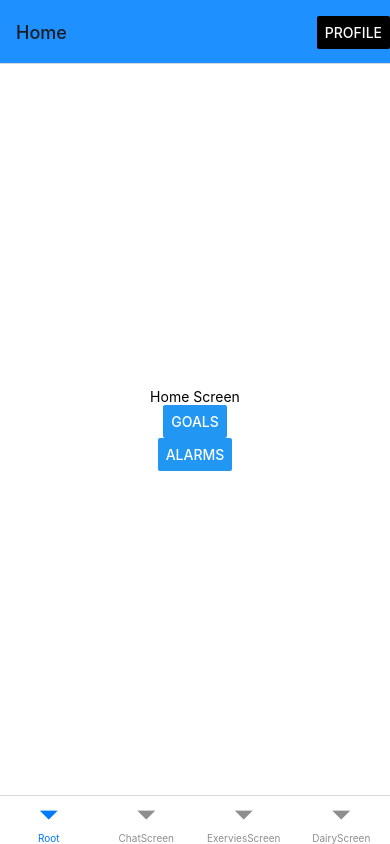
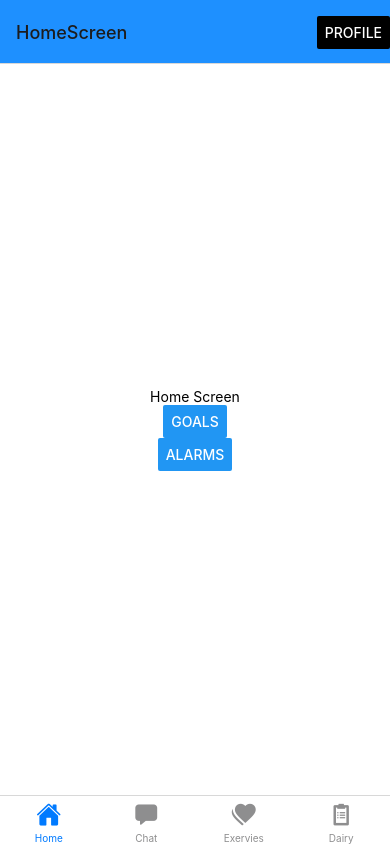
Before and after one commit to danialB06/Emotional-eaters, a React Native app: screen /Home in a window 390 px wide. Built offline with nearby package versions, Linux system fonts and the light colour scheme.

Commit message:
Icons added, minor bugs fixed

```diff
--- a/app/navigators/HomestackNavigator.js
+++ b/app/navigators/HomestackNavigator.js
@@ -27,7 +27,7 @@ const HomeStackNavigator = () => {
       ),
     }}
   >
-    <Stack.Screen name="Home" component={HomeScreen} />
+    <Stack.Screen name="HomeScreen" component={HomeScreen} />
     <Stack.Screen name="GoalsScreen" component={GoalsScreen} />
     <Stack.Screen name="NewGoalScreen" component={NewGoalScreen} />
     <Stack.Screen name="AlarmsScreen" component={AlarmsScreen} />
--- a/app/navigators/TabNavigator.js
+++ b/app/navigators/TabNavigator.js
@@ -1,6 +1,11 @@
 import React from "react";
-import { createBottomTabNavigator} from "@react-navigation/bottom-tabs";
-//navigaotrs
+import { createBottomTabNavigator } from "@react-navigation/bottom-tabs";
+import {
+  Ionicons,
+  MaterialCommunityIcons,
+  Foundation,
+} from "@expo/vector-icons";
+//navigaotr
 import HomeStackNavigator from "./HomestackNavigator";
 import DiaryStackNavigator from "./DiaryStackNavigator";
 import ExercisesStackNavigator from "./ExercisesStackNavigator";
@@ -11,15 +16,55 @@ const Tab = createBottomTabNavigator();
 const TabNavigator = () => {
   return (
     <Tab.Navigator
-        initialRouteName="Root"
+      initialRouteName="Home"
       screenOptions={{ headerShown: false, gestureEnabled: true }}
     >
-        <Tab.Screen name="Root" component={HomeStackNavigator} />
-        <Tab.Screen name="ChatScreen" component={ChatStackNavigator} />
-        <Tab.Screen name="ExerviesScreen" component={ExercisesStackNavigator} />
-        <Tab.Screen name="DairyScreen" component={DiaryStackNavigator} />
+      <Tab.Screen
+        name="Home"
+        component={HomeStackNavigator}
+        options={{
+          tabBarIcon: ({ size, color }) => (
+            <Ionicons name={"home"} color={color} size={size} />
+          ),
+        }}
+      />
+      <Tab.Screen
+        name="Chat"
+        component={ChatStackNavigator}
+        options={{
+          tabBarIcon: ({ size, color }) => (
+            <Ionicons name={"chatbox"} color={color} size={size} />
+          ),
+        }}
+      />
+      <Tab.Screen
+        name="Exervies"
+        component={ExercisesStackNavigator}
+        options={{
+          tabBarIcon: ({ size, color }) => (
+            <MaterialCommunityIcons
+              name={"heart-multiple"}
+              color={color}
+              size={size}
+            />
+          ),
+        }}
+      />
+      <Tab.Screen
+        name="Dairy"
+        component={DiaryStackNavigator}
+        options={{
+          tabBarIcon: ({ size, color }) => (
+            <Foundation
+              name={"clipboard-notes"}
+              color={color}
+              size={size}
+            />
+          ),
+        }}
+      />
     </Tab.Navigator>
   );
-}
+};
 
 export default TabNavigator;
--- a/package.json
+++ b/package.json
@@ -10,6 +10,7 @@
     "eject": "expo eject"
   },
   "dependencies": {
+    "@expo/vector-icons": "^12.0.0",
     "@react-navigation/bottom-tabs": "^6.3.1",
     "@react-navigation/native": "^6.0.10",
     "@react-navigation/native-stack": "^6.6.1",
@@ -20,6 +21,7 @@
     "react-native": "0.64.3",
     "react-native-safe-area-context": "3.3.2",
     "react-native-screens": "~3.10.1",
+    "react-native-vector-icons": "^9.1.0",
     "react-native-web": "0.17.1"
   },
   "devDependencies": {
```
Also changed, not shown: 1 other file (tests, documents, lock files or other folders). Lines whose indentation alone changed are shown as unchanged.
